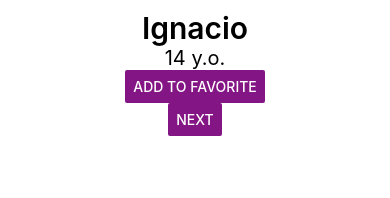
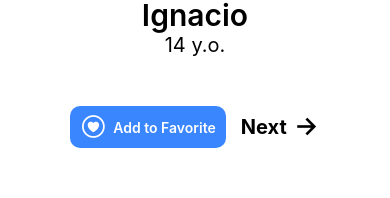
Before and after one commit to danilesky/RN-random-people-app, a React Native app: screen / in a window 390 px wide. Shown: the part 467-665 px from the top of the page. Built offline with nearby package versions, Linux system fonts and the light colour scheme.

Commit message:
buttons redesign with icons

```diff
--- a/components/Profile/Profile.js
+++ b/components/Profile/Profile.js
@@ -1,7 +1,7 @@
 import React from 'react'
 import PropTypes from 'prop-types'
 import { StatusBar } from 'expo-status-bar';
-import { StyleSheet, Text, View, Image, Button } from 'react-native';
+import { StyleSheet, Text, View, Image, Button, TouchableHighlight } from 'react-native';
 import { Ionicons } from '@expo/vector-icons';
 
 const Profile = ({ people, setFavoritePeople, favoritePeople, random, removePeople }) => {
@@ -18,18 +18,20 @@ const Profile = ({ people, setFavoritePeople, favoritePeople, random, removePeop
                     />
                     <Text style={styles.title} >{people[random].name.first}</Text>
                     <Text style={styles.age}>{people[random].registered.age} y.o.</Text>
-                    <Button
-                        onPress={() => setFavoritePeople(people[random])}
-                        title="Add to Favorite"
-                        color="#841584"
-                        accessibilityLabel="Adds this Human to Favorite"
-                    />
-                    <Button
-                        onPress={() => removePeople(people[random])}
-                        title="Next"
-                        color="#841584"
-                        accessibilityLabel="Skip this Person"
-                    />
+                    <View style={styles.buttons_wrapper}>
+                        <TouchableHighlight style={styles.add_button_wrapper} onPress={() => setFavoritePeople(people[random])} underlayColor='none'>
+                            <View style={styles.add_button}>
+                                <Ionicons name='heart-circle-outline' size={28} color='black' style={styles.add_button_icon} />
+                                <Text style={styles.add_button_text}>Add to Favorite</Text>
+                            </View>
+                        </TouchableHighlight>
+                        <TouchableHighlight style={styles.next_button_wrapper} onPress={() => removePeople(people[random])} underlayColor='none'>
+                            <View style={styles.next_button}>
+                                <Ionicons name='arrow-forward-outline' size={28} color='black' style={styles.next_button_icon} />
+                                <Text style={styles.next_button_text}>Next</Text>
+                            </View>
+                        </TouchableHighlight>
+                    </View>
                     <StatusBar style="auto" />
                 </View>
             }
@@ -60,6 +62,41 @@ const styles = StyleSheet.create({
     age: {
         fontSize: 20,
         fontWeight: '400',
+    },
+    add_button_wrapper: {
+        marginRight: 15
+    },
+    add_button: {
+        flexDirection: 'row',
+        alignItems: 'center',
+        backgroundColor: '#3a86ff',
+        borderRadius: 10,
+        paddingVertical: 5,
+        paddingHorizontal: 10,
+    },
+    add_button_text: {
+        color: 'white',
+        marginLeft: 5,
+        fontWeight: '600'
+    },
+    add_button_icon: {
+        color: 'white'
+    },
+    next_button_wrapper: {
+    },
+    next_button: {
+        flexDirection: 'row-reverse',
+        alignItems: 'center',
+    },
+    next_button_text: {
+        fontSize: 20,
+        fontWeight: '700',
+        marginRight: 5,
+    },
+    buttons_wrapper: {
+        flexDirection: 'row',
+        alignItems: 'center',
+        marginTop: '20%',
     }
 });
 
```
